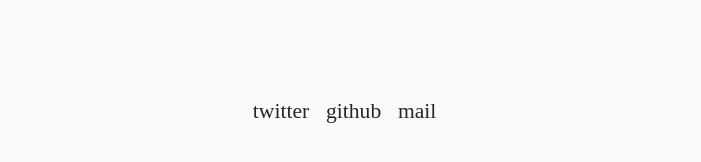
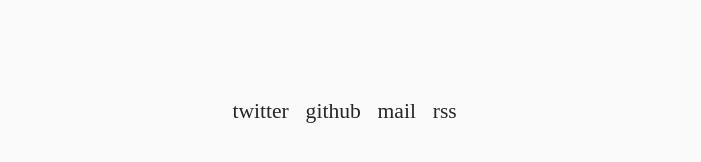
Before and after one commit to mxstbr/mxstbr.github.io, a Jekyll site: the page built from index.html, in a window 1280 px wide. Shown: the part 603-765 px from the top of the page, without its empty margins (290-991 px from the left). Built offline with Jekyll 4.4.1, drawn with Linux system fonts in a browser that asks for light colours; some web fonts are replaced; Markdown is read by kramdown in place of the engine named in the settings; the list of posts is cut into pages by our own code.

Commit message:
Added rss feed to footer

```diff
--- a/_includes/footer.html
+++ b/_includes/footer.html
@@ -3,6 +3,7 @@
 		<li class="footer__item"><a href="https://twitter.com/mxstbr" onclick="ga('send', 'event', 'social', 'click', 'twitter');">twitter</a></li>
 		<li class="footer__item"><a href="https://github.com/mxstbr" onclick="ga('send', 'event', 'social', 'click', 'github');">github</a></li>
 		<li class="footer__item"><a href="mailto:contact@mxstbr.com" onclick="ga('send', 'event', 'social', 'click', 'mail');">mail</a></li>
+		<li class="footer__item"><a href="/feed.atom" onclick="ga('send', 'event', 'social', 'click', 'rss');">rss</a></li>
 	</ul>
 </footer>
 
```
